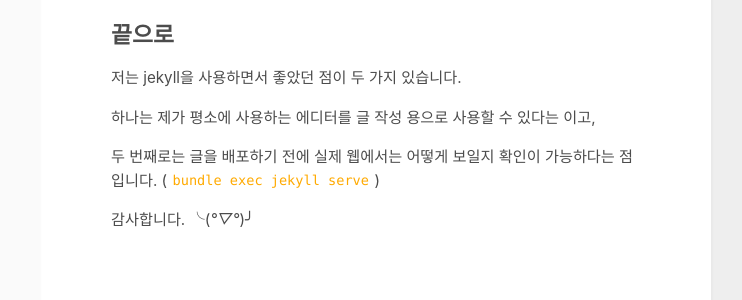
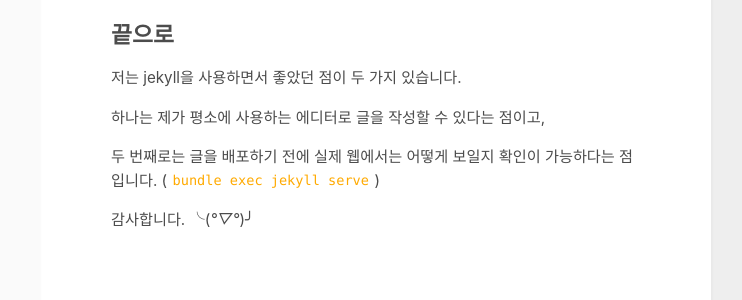
Before and after one commit to vine-nam/vine-nam.github.io, a Jekyll site: the page built from _posts/2022-08-16-004-setting-up-obsidian-for-jekyll-blog.md, in a window 1280 px wide and 900 px high, scrolled down 3552 px. Shown: the part 419-719 px from the top of the window, without its empty margins (409-1151 px from the left). Built offline with Jekyll 4.4.1, drawn with Linux system fonts in a browser that asks for light colours.

Commit message:
obsidian 셋팅하는 글의 오타 수정

```diff
--- a/_posts/2022-08-16-004-setting-up-obsidian-for-jekyll-blog.md
+++ b/_posts/2022-08-16-004-setting-up-obsidian-for-jekyll-blog.md
@@ -95,7 +95,7 @@ tags: []
 ## 끝으로
 저는 jekyll을 사용하면서 좋았던 점이 두 가지 있습니다.
 
-하나는 제가 평소에 사용하는 에디터를 글 작성 용으로 사용할 수 있다는 이고,
+하나는 제가 평소에 사용하는 에디터로 글을 작성할 수 있다는 점이고,
 
 두 번째로는 글을 배포하기 전에 실제 웹에서는 어떻게 보일지 확인이 가능하다는 점입니다. (`bundle exec jekyll serve`)
 
```
